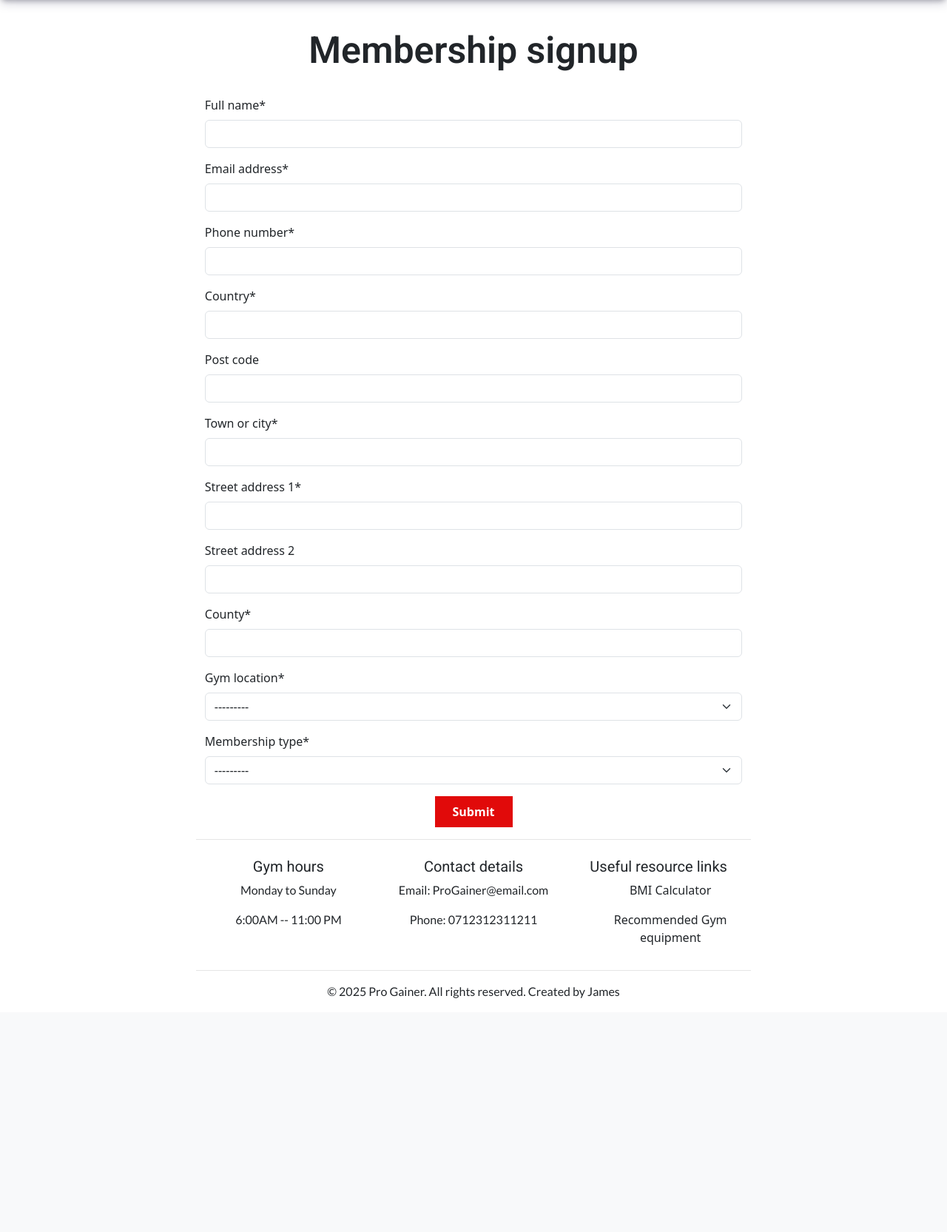
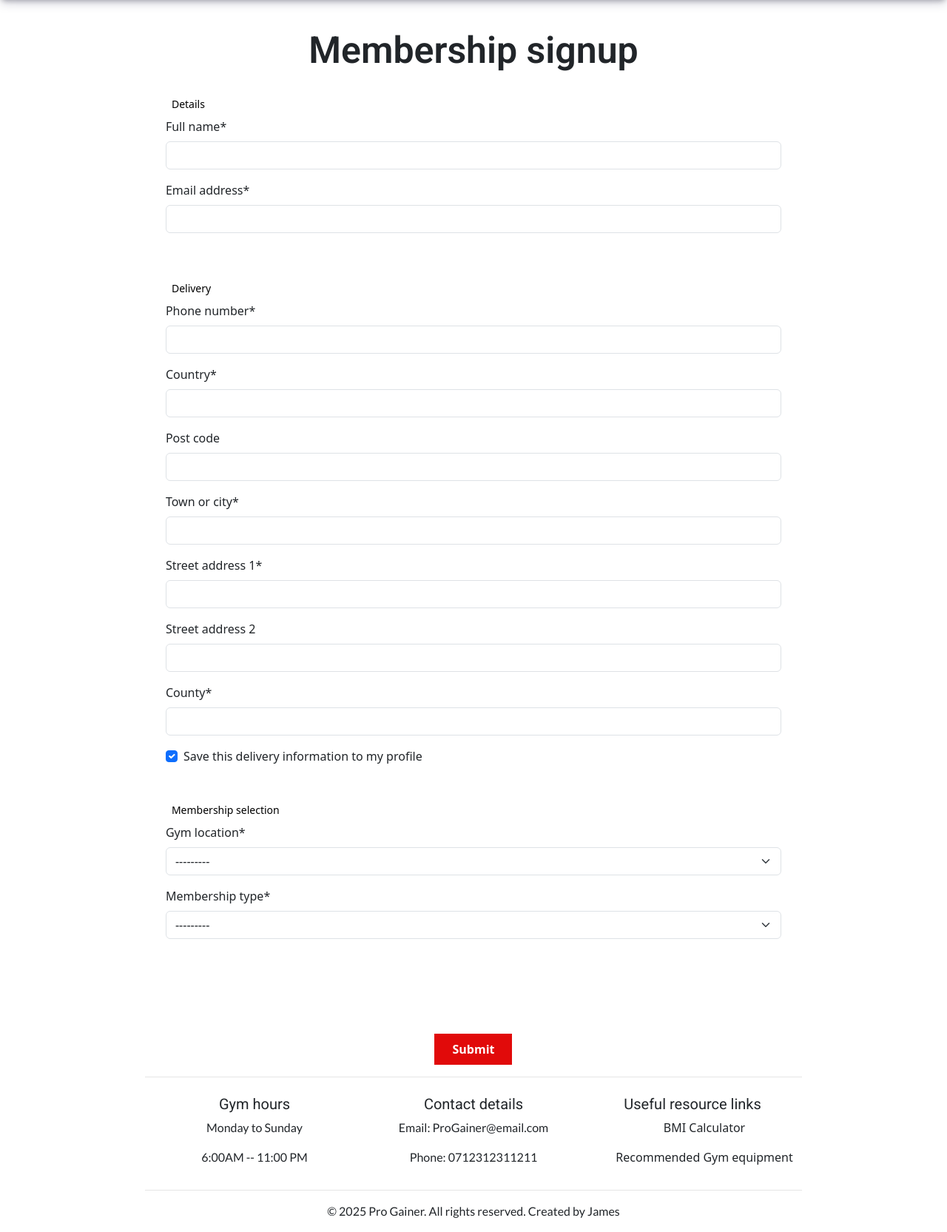
Before and after one commit to JamesBracken/Pro-Gainer, a Django app: page /membership/membership_form/ in a window 1280 px wide. Shown: the part 86-1751 px from the top of the page at 74% size. Before the commit the page ends 1435 px from the top, so only its background shows below. Run offline with Django 5.2, Linux system fonts and the light colour scheme; some libraries are stand-ins or nearby versions.

Commit message:
Add(membership): subscription_form structure and display context

```diff
--- a/membership/templates/membership/subscription_form.html
+++ b/membership/templates/membership/subscription_form.html
@@ -7,7 +7,7 @@
       <div>
         <div class="row">
           <div class="col-12">
-            {% comment %} Page introduction section {% endcomment %}
+            {% comment %}Page introduction section{% endcomment %}
             <section>
               <div class="row d-flex justify-content-center my-4">
                 <div class="col-10">
@@ -16,16 +16,51 @@
               </div>
             </section>
           </div>
-          {% comment %} Signup form section {% endcomment %}
+          {% comment %}Signup form section{% endcomment %}
           <section>
             <div class="col-12">
-              <form method="POST" action="" id="payment-form">
+              {% comment %} Add in when checkout has been created {% endcomment %}
+              {% comment %} action="{% url 'checkout' %}" {% endcomment %}
+              <form method="POST"
+               id="payment-form">
                 {% csrf_token %}
-                {{ subscription_form|crispy }}
-                <div class="mb-3" id="card-element"></div>
+                {% comment %} {{ subscription_form|crispy }} {% endcomment %}
+
+                <fieldset class="rounded px-3 mb-5">
+                  <legend class="fieldset-label small text-black px-2 w-auto">Details</legend>
+                  {{ subscription_form.full_name|as_crispy_field }}
+                  {{ subscription_form.email_address|as_crispy_field }}
+                </fieldset>
+                <fieldset class="rounded px-3 mb-5">
+                  <legend class="fieldset-label small text-black px-2 w-auto">Delivery</legend>
+                  {{ subscription_form.phone_number|as_crispy_field }}
+                  {{ subscription_form.country|as_crispy_field }}
+                  {{ subscription_form.post_code|as_crispy_field }}
+                  {{ subscription_form.town_or_city|as_crispy_field }}
+                  {{ subscription_form.street_address_1|as_crispy_field }}
+                  {{ subscription_form.street_address_2|as_crispy_field }}
+                  {{ subscription_form.county|as_crispy_field }}
+                  {% comment %}Save information logic{% endcomment %}
+                  <div class="form-check form-check-inline float-right mr-0">
+                    <label class="form-check-label" for="id-save-info">Save this delivery information to my profile</label>
+                    <input class="form-check-input ml-2 mr-0" type="checkbox" id="id-save-info" name="save-info" checked />
+                  </div>
+                </fieldset>
+                <fieldset class="rounded px-3 mb-5">
+                  <legend class="fieldset-label small text-black px-2 w-auto">Membership selection</legend>
+                  {{ subscription_form.gym_location|as_crispy_field }}
+                  {{ subscription_form.membership_type|as_crispy_field }}
+                </fieldset>
+
+                <fieldset class="rounded px-3 mb-5">
+                  {% comment %} Stripe card element container {% endcomment %}
+                  <div class="mb-3" id="card-element"></div>
+                  {% comment %} Displays form errors {% endcomment %}
+                  <div class="mb-3 text-danger" id="card-errors"></div>
+                </fieldset>
                 <div class="row">
                   <div class="col-12 d-flex justify-content-center">
-                    <button type="submit">Submit</button>
+                    <button id="submit-button" type="submit">Submit</button>
                   </div>
                 </div>
               </form>
@@ -39,7 +74,7 @@
 
 {% block postloadjs %}
   {{ block.super }}
-  {{ stripe_public_key|json_script:"id_stripe_public_key"}}
-  {{ client_secret|json_script:"id_client_secret"}}
+  {{ stripe_public_key|json_script:'id_stripe_public_key' }}
+  {{ client_secret|json_script:'id_client_secret' }}
   <script src="{% static 'js/stripe_elements.js' defer %}"></script>
 {% endblock %}
```
